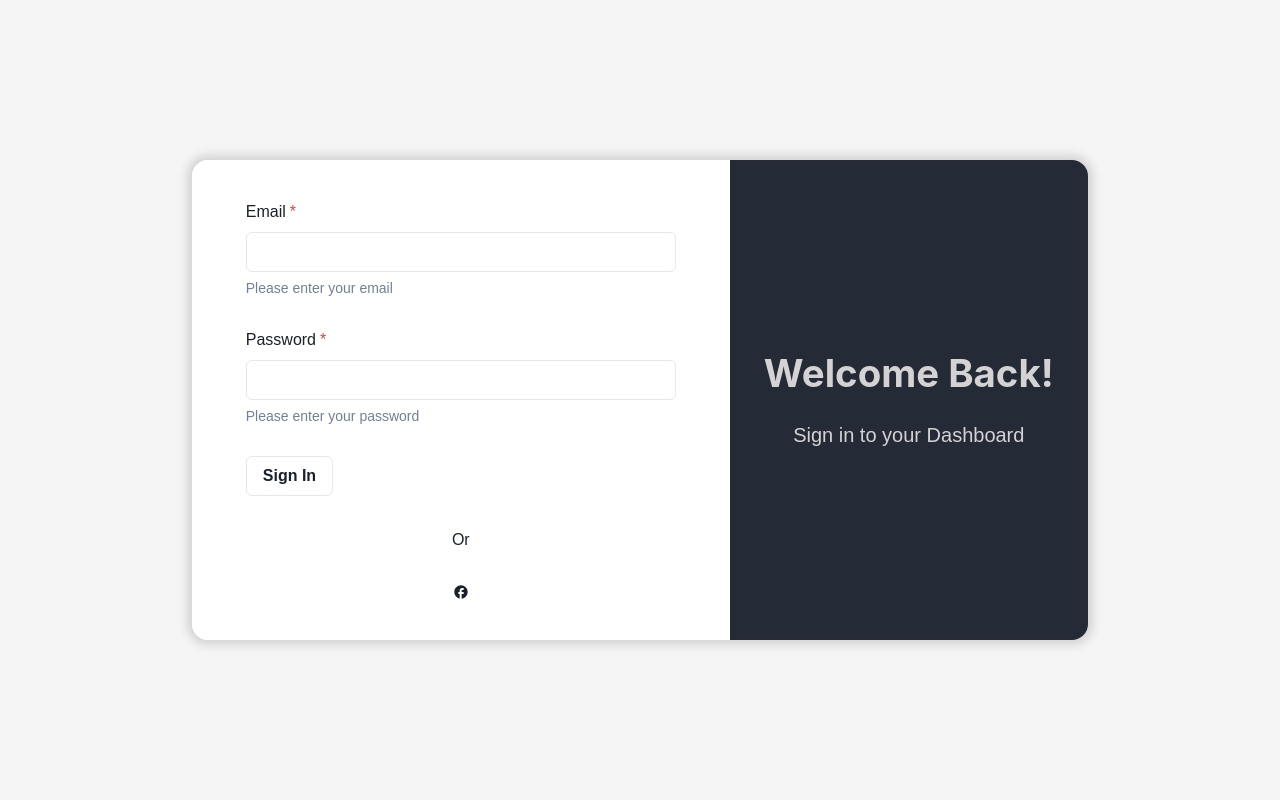
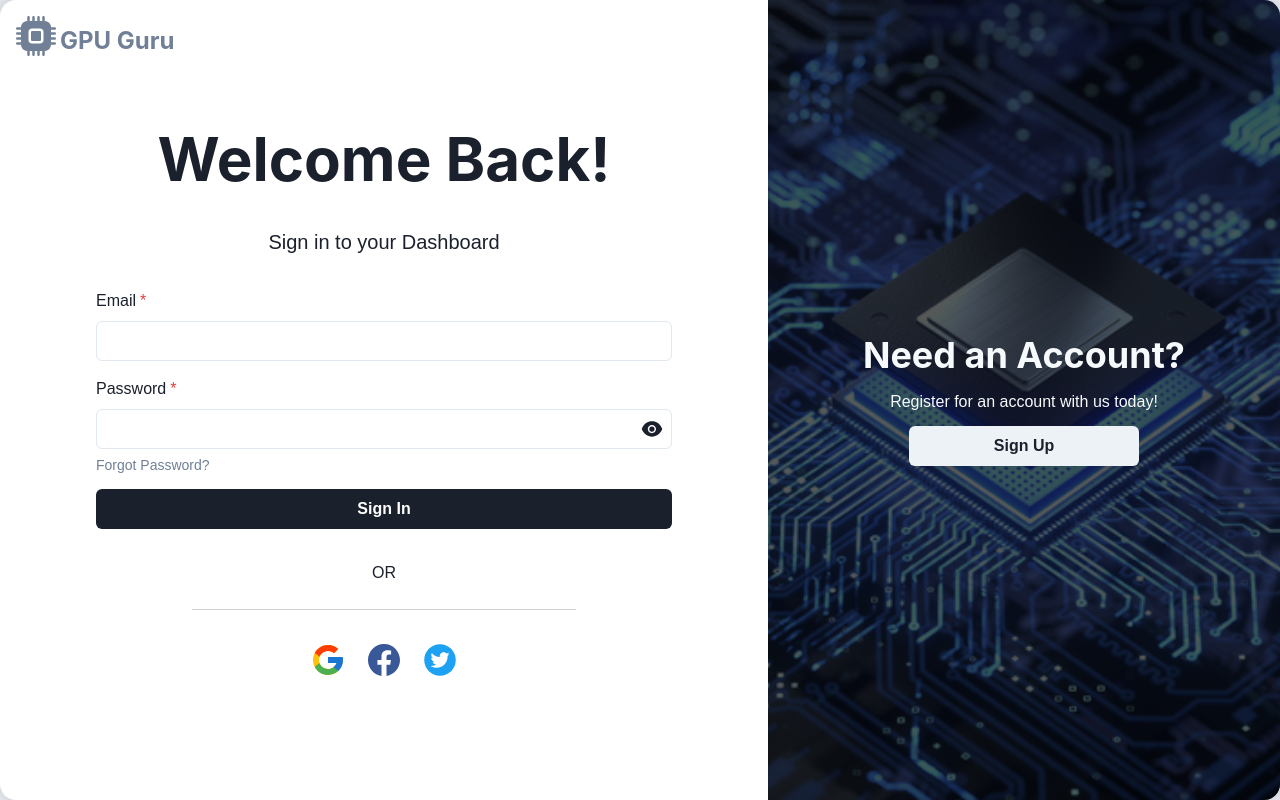
Before and after one commit to t-fisher98/gpu-guru-react, a React (Create React App) app: page / in a window 1280 px wide. Built offline with nearby package versions, Linux system fonts and the light colour scheme.

Commit message:
Added absolute pathing configuration & completed login UI

```diff
--- /dev/null
+++ b/jsconfig.json
@@ -0,0 +1,6 @@
+{
+  "compilerOptions": {
+    "baseUrl": "src"
+  },
+  "include": ["src"]
+}
--- a/src/pages/dashboard/DashboardPage.js
+++ b/src/pages/dashboard/DashboardPage.js
@@ -4,6 +4,7 @@ function DashboardPage() {
   return (
     <header>
       <h1>Dashboard Page</h1>
+      <a href="/">Login Page</a>
     </header>
   )
 }
--- a/src/pages/login/LoginPage.js
+++ b/src/pages/login/LoginPage.js
@@ -1,25 +1,77 @@
-import React, { useState } from 'react'
-import { MdFacebook } from "react-icons/md";
+import React, { useState } from "react";
+
+import { useNavigate } from "react-router-dom";
+import { BsFacebook, BsFillCpuFill } from "react-icons/bs";
+import { FcGoogle } from "react-icons/fc";
+import {
+  AiFillTwitterCircle,
+  AiFillEye,
+  AiFillEyeInvisible,
+} from "react-icons/ai";
 import {
   Center,
   Flex,
   FormControl,
   FormLabel,
+  InputGroup,
   Input,
+  InputRightElement,
   FormHelperText,
   Button,
   Heading,
   Text,
+  HStack,
+  Link,
+  IconButton,
+  Box,
   Icon,
-  HStack,
-  Link
 } from "@chakra-ui/react";
-import { Link as RouterLink } from 'react-router-dom'
+import { FormStyles } from "ui/forms";
+import SemiConductor from "assets/images/semiconductor.jpg";
 
 function LoginPage() {
+  const navigate = useNavigate();
+  const [showPassword, setShowPassword] = useState(true);
+  const [emailHasValue, setEmailHasValue] = useState(true);
+  const [passwordHasValue, setPasswordHasValue] = useState(true);
+
+  function onSignInRequest() {
+    navigate("/dashboard");
+  }
+
+  function togglePassword() {
+    if (showPassword) {
+      setShowPassword(false);
+    } else {
+      setShowPassword(true);
+    }
+  }
+
+  function onInputChange(e) {
+    if (e.currentTarget.value.length == 0) {
+      if (e.currentTarget.type == "email") {
+        setEmailHasValue(true);
+      } else {
+        setPasswordHasValue(true);
+      }
+    } else {
+      if (e.currentTarget.type == "email") {
+        setEmailHasValue(false);
+      } else {
+        setPasswordHasValue(false);
+      }
+    }
+  }
+
   return (
-    <Center h="100vh" bgColor="#f5f5f5">
-      <Flex width="70vw" maxW="80rem" minW="40rem" height="60vh" boxShadow="0 0 10px 5px lightgrey" borderRadius="1rem">
+    <Center h="100vh" bgColor="gray.200">
+      <Flex
+        width="80rem"
+        height="50rem"
+        boxShadow="0 0 10px 5px lightgrey"
+        borderRadius="3xl"
+      >
+        {/* Sign in section */}
         <Center
           width="60%"
           height="100%"
@@ -27,55 +79,136 @@ function LoginPage() {
           borderRadius="1rem 0 0 1rem"
           flexDirection="column"
           gap="2rem"
+          position="relative"
         >
-          <FormControl maxW="80%" isRequired>
+          <Box
+            position="absolute"
+            top="1rem"
+            left="1rem"
+            display="flex"
+            alignItems="end"
+            gap="0.25rem"
+          >
+            <Icon as={BsFillCpuFill} fontSize="2.5rem" color="gray.500" />
+            <Heading fontSize="2xl" color="gray.500">
+              GPU Guru
+            </Heading>
+          </Box>
+          <Heading color="gray.800" fontSize="6xl">
+            Welcome Back!
+          </Heading>
+          <Text color="gray.800" fontSize="1.25rem">
+            Sign in to your Dashboard
+          </Text>
+          <FormStyles>
+            <FormControl isRequired={emailHasValue} mb="1rem">
               <FormLabel>Email</FormLabel>
-            <Input type="email"></Input>
-            <FormHelperText>Please enter your email</FormHelperText>
+              <Input onChange={onInputChange} type="email" required></Input>
             </FormControl>
-          <FormControl maxW="80%" isRequired>
+            <FormControl isRequired={passwordHasValue} mb="1rem">
               <FormLabel>Password</FormLabel>
-            <Input type="password"></Input>
-            <FormHelperText>Please enter your password</FormHelperText>
+              <InputGroup>
+                <Input
+                  type={showPassword ? "password" : "text"}
+                  onChange={onInputChange}
+                  required
+                ></Input>
+                <InputRightElement
+                  children={
+                    showPassword ? <AiFillEye /> : <AiFillEyeInvisible />
+                  }
+                  fontSize="1.5rem"
+                  _hover={{ cursor: "pointer" }}
+                  onClick={togglePassword}
+                />
+              </InputGroup>
+              <FormHelperText>
+                <Link>Forgot Password?</Link>
+              </FormHelperText>
             </FormControl>
-          <Center width="80%">
-            <FormControl width="100%">
-              <Button variant="outline">
-                <Link as={RouterLink} to="/dashboard" type="submit" variant="outline" display="block" width="100%">
+            <Center>
+              <FormControl>
+                <Button
+                  onClick={onSignInRequest}
+                  width="100%"
+                  bgColor="gray.800"
+                  color="white"
+                  _hover={{ bgColor: "blue.300" }}
+                >
                   Sign In
-                </Link>
                 </Button>
               </FormControl>
             </Center>
-          <Center>
-            <Text>Or</Text>
+          </FormStyles>
+          <Center
+            width="50%"
+            borderBottom="1px solid lightgray"
+            paddingBottom="1.5rem"
+          >
+            <Text>OR</Text>
           </Center>
           <Center>
             <HStack>
-              <Icon as={MdFacebook}/>
+              <IconButton
+                aria-label="Sign in with Google"
+                variant="link"
+                icon={<FcGoogle />}
+                size="lg"
+                fontSize="2.25rem"
+              />
+              <IconButton
+                aria-label="Sign in with Facebook"
+                variant="link"
+                icon={<BsFacebook />}
+                size="lg"
+                fontSize="2rem"
+                colorScheme="facebook"
+              />
+              <IconButton
+                aria-label="Sign in with Twitter"
+                variant="link"
+                icon={<AiFillTwitterCircle />}
+                size="lg"
+                fontSize="2.25rem"
+                colorScheme="twitter"
+              />
             </HStack>
           </Center>
         </Center>
+
+        {/* Sign up section */}
         <Center
-          width="40%"
+          w="40%"
+          borderRadius="0 1rem 1rem 0"
+          bgImage={SemiConductor}
+          bgPosition="center"
+          bgSize="cover"
+          bgRepeat="no-repeat"
+          // bgColor="transparent"
+        >
+          <Box
+            bgColor="rgba(0, 0, 0, 0.65)"
             height="100%"
-          bgColor="#252b36"
-          gap="1.5rem"
+            width="100%"
             borderRadius="0 1rem 1rem 0"
-          flexDirection="column"
+            position="relative"
           >
-          <Heading color="lightgrey" fontSize="3vw">
-            Welcome Back!
+            <Center gap="3" flexDirection="column" height="100%">
+              <Heading fontSize="4xl" fontWeight="bold" color="gray.50">
+                Need an Account?
               </Heading>
-          <Text color="lightgrey" fontSize="1.25rem">
-            Sign in to your Dashboard
+              <Text color="gray.50">
+                Register for an account with us today!
               </Text>
+              <Button width="45%" _hover={{ bgColor: "blue.300" }}>
+                Sign Up
+              </Button>
+            </Center>
+          </Box>
         </Center>
       </Flex>
     </Center>
   );
 }
 
-
-
-export default LoginPage
+export default LoginPage;
--- /dev/null
+++ b/src/ui/forms/Form.js
@@ -0,0 +1,7 @@
+import styled from 'styled-components';
+
+const FormStyles = styled.form`
+  width: 75%;
+`;
+
+export { FormStyles }
--- /dev/null
+++ b/src/ui/forms/index.js
@@ -0,0 +1 @@
+export { FormStyles } from './Form'
```
Also changed, not shown: src/assets/images/semiconductor.jpg (added). Lines whose indentation alone changed are shown as unchanged.
